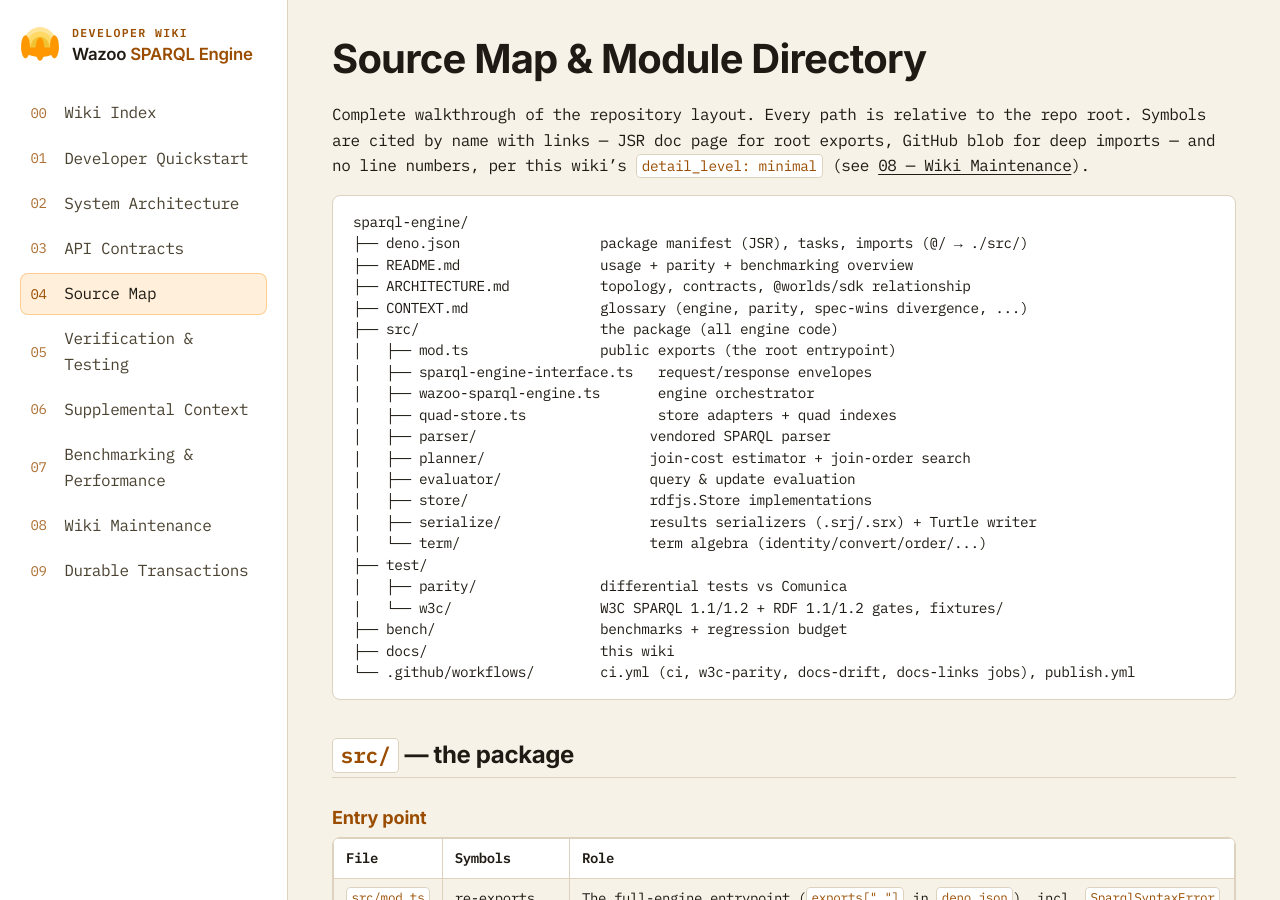
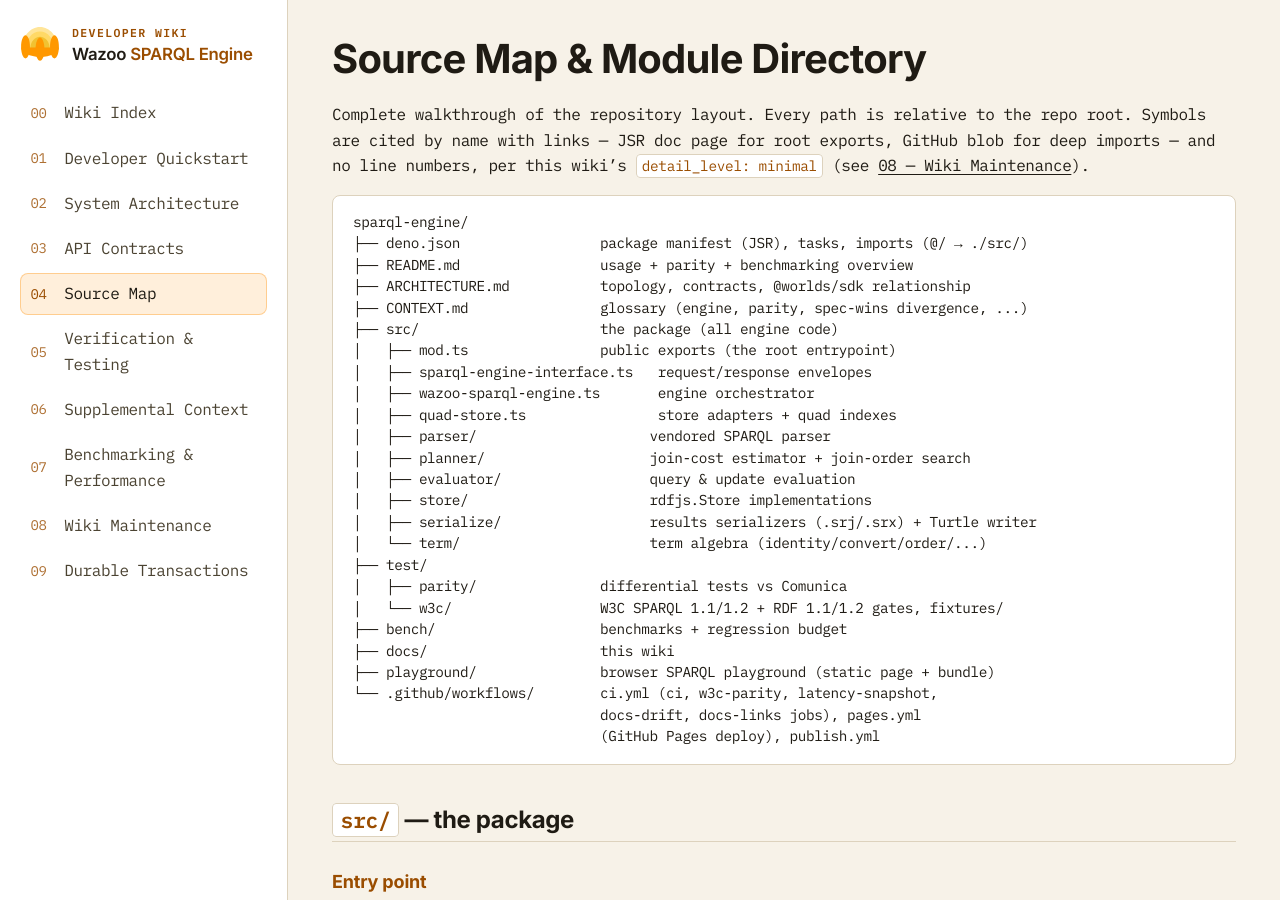
Before and after one commit to wazootech/sparql-engine, a Jekyll site: the page built from docs/04-source-map.md, in a window 1280 px wide and 900 px high. Built offline with Jekyll 4.4.1, drawn with Linux system fonts in a browser that asks for light colours.

Commit message:
docs: sync wiki with source changes (0940e38..e83dd37)

````diff
--- a/docs/04-source-map.md
+++ b/docs/04-source-map.md
@@ -32,7 +32,10 @@ sparql-engine/
 │   └── w3c/                  W3C SPARQL 1.1/1.2 + RDF 1.1/1.2 gates, fixtures/
 ├── bench/                    benchmarks + regression budget
 ├── docs/                     this wiki
-└── .github/workflows/        ci.yml (ci, w3c-parity, docs-drift, docs-links jobs), publish.yml
+├── playground/               browser SPARQL playground (static page + bundle)
+└── .github/workflows/        ci.yml (ci, w3c-parity, latency-snapshot,
+                              docs-drift, docs-links jobs), pages.yml
+                              (GitHub Pages deploy), publish.yml
 ```
 
 ## `src/` — the package
````
Also changed, not shown: 1 other file.
